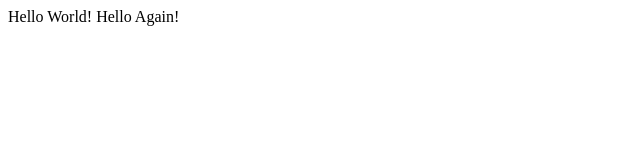
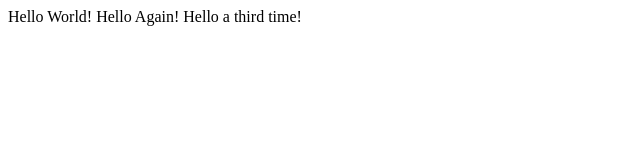
Before and after one commit to trentsinden/Git-Practice, a plain HTML site: page index.html in a window 1280 px wide. Shown: the whole page, without its empty margins (0-640 px from the left). Drawn offline with Linux system fonts and the light colour scheme.

Commit message:
Added another line

```diff
--- a/index.html
+++ b/index.html
@@ -5,6 +5,6 @@
     <title>My Webpage!</title>
   </head>
   <body>
-    Hello World! Hello Again!
+    Hello World! Hello Again! Hello a third time!
   </body>
 </html>
```
